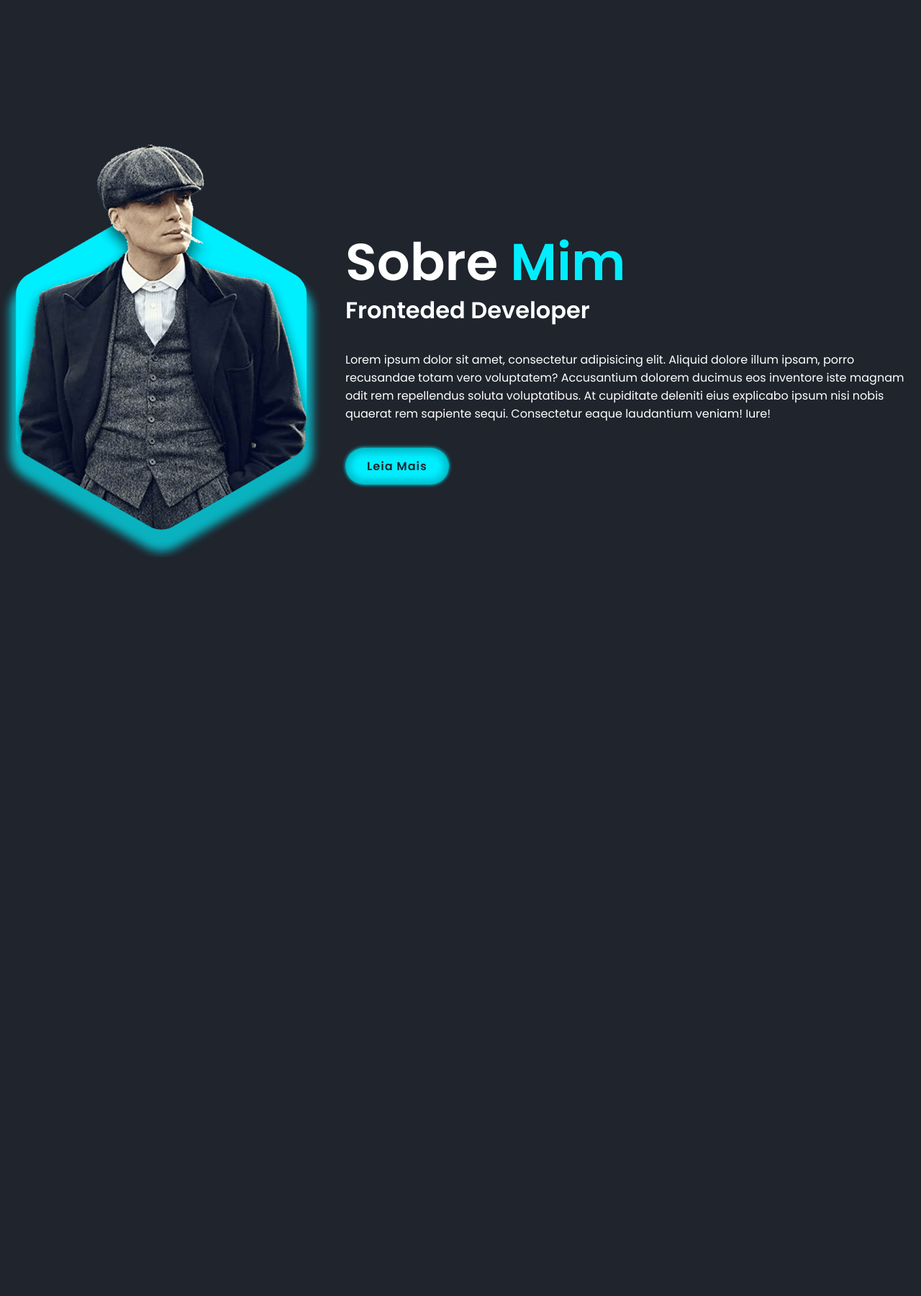
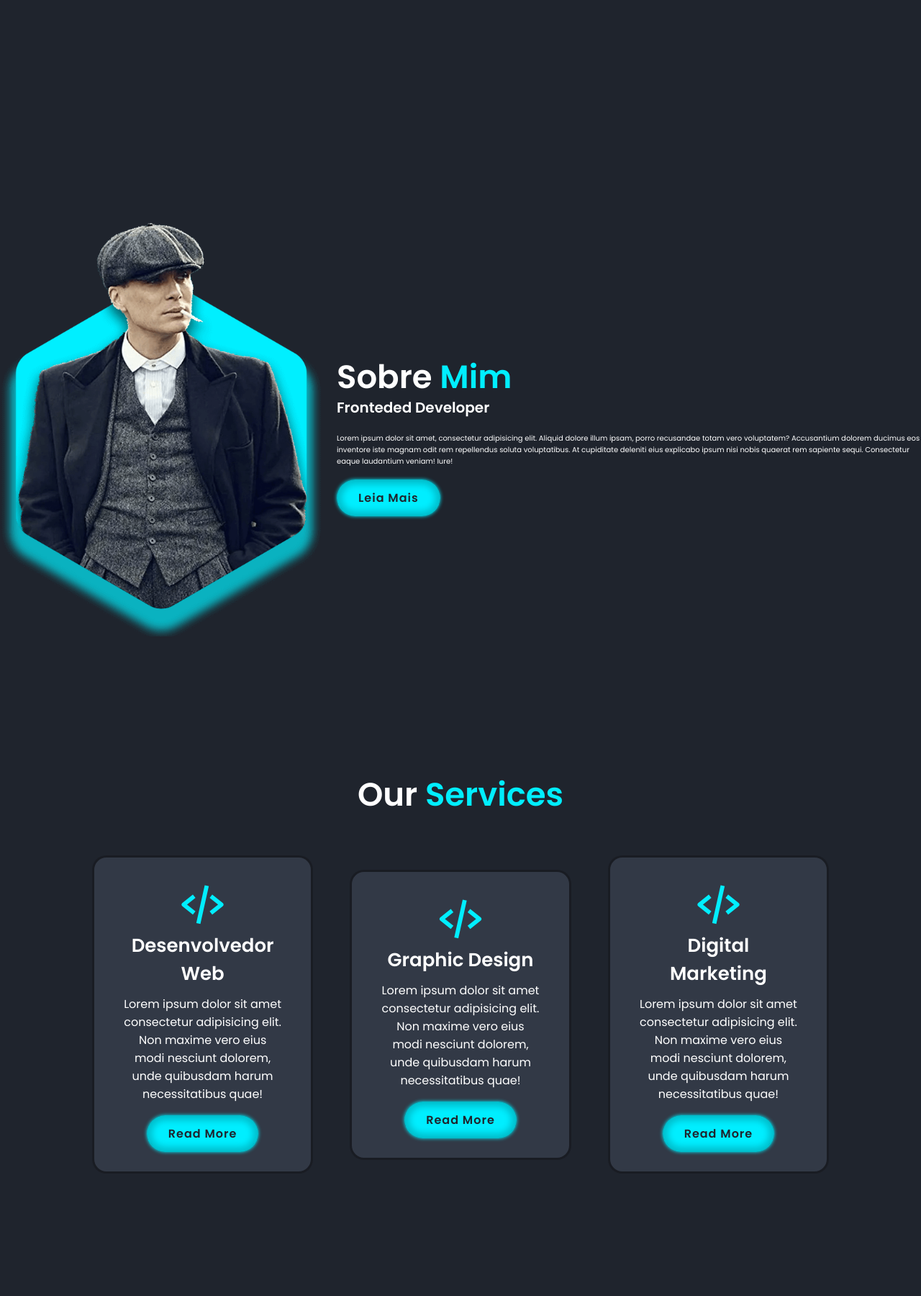
Before and after one commit to marcosorlando/personal, a PHP site: page / in a window 1280 px wide. Shown: the part 650-2450 px from the top of the page at 72% size. Before the commit the page ends 1424 px from the top, so only its background shows below. Run offline with PHP 8.4, Linux system fonts and the light colour scheme; some web fonts are replaced.

Commit message:
service page

```diff
--- a/_css/style.css
+++ b/_css/style.css
@@ -5,8 +5,13 @@
     --font-family-secondary: 'Alkatra', cursive;
     --first-color: #00EEFF;
     --second-color: #1F242D;
-    --third-color: #2C4766
+    --third-color: #2C4766;
+    --main-color: #0ef;
+    --text-color: #fff;
+    --bg-color: #1f242d;
+    --second-bg-color: #323946;
 }
+
 * {
     margin: 0;
     padding: 0;
@@ -15,11 +20,31 @@
     font-size: 16px;
 }
 
+html {
+    font-size: 62.5%;
+    overflow-x: hidden;
+}
+
 body {
     background-color: var(--second-color);
     font-size: 1em;
     min-height: 100vh;
+    color: var(--text-color);
 }
+
+h1 {
+    font-size: 3em;
+
+}
+
+h2 {
+    font-size: 2.5em;
+}
+
+h3 {
+    font-size: 2em;
+}
+
 
 .header {
     position: fixed;
@@ -32,7 +57,7 @@ body {
     justify-content: space-between;
 }
 
-.text-first-color{
+.text-first-color {
     color: var(--first-color);
 }
 
@@ -93,7 +118,7 @@ body {
 
 }
 
-.home-content h3 > span {
+.home-content h3>span {
     color: var(--first-color);
     font-size: 1em;
 }
@@ -104,7 +129,7 @@ body {
     animation-delay: .7s;
 }
 
-.home-content p{
+.home-content p {
     font-size: 1em;
     opacity: 0;
     animation: slideLeft 1s ease forwards;
@@ -170,7 +195,7 @@ body {
 }
 
 /* LOGIN PAGE */
-.animation-circle{
+.animation-circle {
     position: relative;
     width: 256px;
     height: 256px;
@@ -179,7 +204,7 @@ body {
     align-items: center;
 }
 
-.animation-circle span{
+.animation-circle span {
     position: absolute;
     left: 0;
     width: 32px;
@@ -191,6 +216,7 @@ body {
     animation: animateBlink 3s linear infinite;
     animation-delay: calc(var(--i)*(3s / 50));
 }
+
 .login-box {
     width: 100vw;
     min-height: 100vh;
@@ -215,10 +241,12 @@ body {
     font-size: 2em;
     color: var(--first-color);
 }
-.input-box{
+
+.input-box {
     position: relative;
     margin: 25px 0;
 }
+
 .input-box input {
     width: 100%;
     height: 50px;
@@ -231,11 +259,12 @@ body {
     color: #FFFFFF;
     padding: 0 20px;
 }
+
 .input-box input:focus,
-.input-box input:valid
-{
+.input-box input:valid {
     border-color: var(--first-color);
 }
+
 .input-box label {
     position: absolute;
     top: 50%;
@@ -246,20 +275,22 @@ body {
     pointer-events: none;
     transition: ease .5s;
 }
+
 .input-box input:focus~label,
-.input-box input:valid~label
-{
+.input-box input:valid~label {
     top: 1px;
     font-size: 0.8em;
     background-color: var(--second-color);
     padding: 0 6px;
     color: var(--first-color);
 }
-.input-box:nth-of-type(1){
+
+.input-box:nth-of-type(1) {
     animation: slideTop 1s ease forwards;
     animation-delay: .7s;
 }
-.input-box:nth-of-type(2){
+
+.input-box:nth-of-type(2) {
     animation: slideBottom 1s ease forwards;
     animation-delay: .7s;
 }
@@ -275,25 +306,30 @@ body {
     text-decoration: none;
 }
 
-.forgot-pass a:hover {text-decoration: underline}
+.forgot-pass a:hover {
+    text-decoration: underline
+}
 
 .login-box form .btn {
     width: 100%;
     font-size: 1.2em;
 }
-.signup-link{
+
+.signup-link {
     margin: 20px 0 10px;
     text-align: center;
 }
-.signup-link a{
+
+.signup-link a {
     font-size: 1.1em;
     color: var(--first-color);
     text-decoration: none;
     font-weight: 500;
 }
-.signup-link a:hover{
+
+.signup-link a:hover {
     text-decoration: underline;
-    text-shadow: -2px -2px 4px rgba(0,0,0);
+    text-shadow: -2px -2px 4px rgba(0, 0, 0);
 }
 
 /*About css*/
@@ -331,10 +367,82 @@ body {
     color: #FFFFFF;
 }
 
-.about-content h2> span {
-     color: var(--first-color);
-     font-size: 1em;
- }
+.about-content h2>span {
+    color: var(--first-color);
+    font-size: 1em;
+}
+
+section {
+    min-height: 100vh;
+    color: var(--text-color);
+}
+
+.services {
+
+    padding: 70px 0;
+}
+
+
+.services h2 {
+    margin-bottom: 5rem;
+
+
+}
+
+.services h2>span {
+    font-size: 1em;
+    color: var(--first-color);
+}
+
+.services-container {
+    display: flex;
+    justify-content: space-between;
+    align-items: center;
+    width: 80vw;
+
+    margin: 0 auto;
+}
+
+.services-box {
+    flex: 1 1 30rem;
+    background: var(--second-bg-color);
+    padding: 3rem 4rem 4rem;
+    border-radius: 2rem;
+    text-align: center;
+    border: .3rem solid rgba(0, 0, 0, 0.5);
+    transition: .5s ease;
+    max-width: 30%;
+    width: 300px;
+
+}
+
+.services-container .services-box:hover {
+
+    border-color: var(--main-color);
+    transform: scale(1.02);
+
+}
+
+.services-box i {
+    font-size: 7rem;
+    color: var(--main-color);
+}
+
+.services-box h3 {
+    font-size: 2.6rem;
+}
+
+.services-box p {
+    font-size: 1.6rem;
+    margin: 1rem 0 3rem;
+}
+
+.heading {
+    text-align: center;
+    font-size: 4.5rem;
+}
+
+
 /*.#########################
 ### KEYFRAMES ANIMATION ####
 #########################.*/
@@ -343,6 +451,7 @@ body {
     0% {
         background-color: var(--first-color);
     }
+
     25% {
         background-color: var(--third-color);
     }
@@ -353,6 +462,7 @@ body {
         transform: translateX(-100px);
         opacity: 0;
     }
+
     100% {
         transform: translateX(0);
         opacity: 1;
@@ -364,6 +474,7 @@ body {
         transform: translateX(100px);
         opacity: 0;
     }
+
     100% {
         transform: translateX(0);
         opacity: 1;
@@ -375,6 +486,7 @@ body {
         transform: translateY(100px);
         opacity: 0;
     }
+
     100% {
         transform: translateY(0);
         opacity: 1;
@@ -386,6 +498,7 @@ body {
         transform: translateY(-100px);
         opacity: 0;
     }
+
     100% {
         transform: translateY(0);
         opacity: 1;
@@ -397,20 +510,24 @@ body {
         transform: scale(0);
         opacity: 0;
     }
+
     100% {
         transform: scale(1);
         opacity: 1;
     }
 }
+
 @keyframes floatImage {
-    0%{
+    0% {
         transform: translateY(0);
     }
-    50%{
+
+    50% {
         transform: translateY(-20px);
 
     }
-    100%{
+
+    100% {
         transform: translateY(0);
     }
 }
--- a/index.html
+++ b/index.html
@@ -38,7 +38,7 @@
                 <a href=""><i class='bx bxl-linkedin'></i></a>
             </div>
 
-            <a href="images/leoweds.png" download="leoweds.png" class="btn" >Download CV</a>
+            <a href="images/leoweds.png" download="leoweds.png" class="btn">Download CV</a>
 
 
         </div>
@@ -57,13 +57,47 @@
         <div class="about-content">
             <h2 class="heading"> Sobre <span>Mim</span></h2>
             <h3>Fronteded Developer</h3>
-            <p>Lorem ipsum dolor sit amet, consectetur adipisicing elit. Aliquid dolore illum ipsam, porro recusandae totam vero voluptatem? Accusantium dolorem
-                ducimus eos inventore iste magnam odit rem repellendus soluta voluptatibus. At cupiditate deleniti eius explicabo ipsum nisi nobis quaerat rem sapiente
+            <p>Lorem ipsum dolor sit amet, consectetur adipisicing elit. Aliquid dolore illum ipsam, porro recusandae
+                totam vero voluptatem? Accusantium dolorem
+                ducimus eos inventore iste magnam odit rem repellendus soluta voluptatibus. At cupiditate deleniti eius
+                explicabo ipsum nisi nobis quaerat rem sapiente
                 sequi. Consectetur eaque laudantium veniam! Iure!</p>
             <a href="#" class="btn">Leia Mais</a>
         </div>
     </section>
 
+    <section class="services" id="services">
+        <h2 class="heading">Our <span>Services</span></h2>
+
+        <div class="services-container">
+            <div class="services-box">
+                <i class="bx bx-code-alt"></i>
+                <h3>Desenvolvedor Web</h3>
+                <p>Lorem ipsum dolor sit amet consectetur adipisicing elit. Non maxime vero eius modi nesciunt
+                    dolorem,
+                    unde quibusdam harum necessitatibus quae!</p>
+                <a href="#" class="btn">Read More</a>
+            </div>
+
+            <div class="services-box">
+                <i class="bx bx-code-alt"></i>
+                <h3>Graphic Design</h3>
+                <p>Lorem ipsum dolor sit amet consectetur adipisicing elit. Non maxime vero eius modi nesciunt
+                    dolorem,
+                    unde quibusdam harum necessitatibus quae!</p>
+                <a href="#" class="btn">Read More</a>
+            </div>
+
+            <div class="services-box">
+                <i class="bx bx-code-alt"></i>
+                <h3>Digital Marketing</h3>
+                <p>Lorem ipsum dolor sit amet consectetur adipisicing elit. Non maxime vero eius modi nesciunt
+                    dolorem,
+                    unde quibusdam harum necessitatibus quae!</p>
+                <a href="#" class="btn">Read More</a>
+            </div>
+        </div>
+    </section>
 
     <script src="https://cdn.jsdelivr.net/npm/typed.js@2.0.12"></script>
     <script src="_js/script.js"></script>
```
